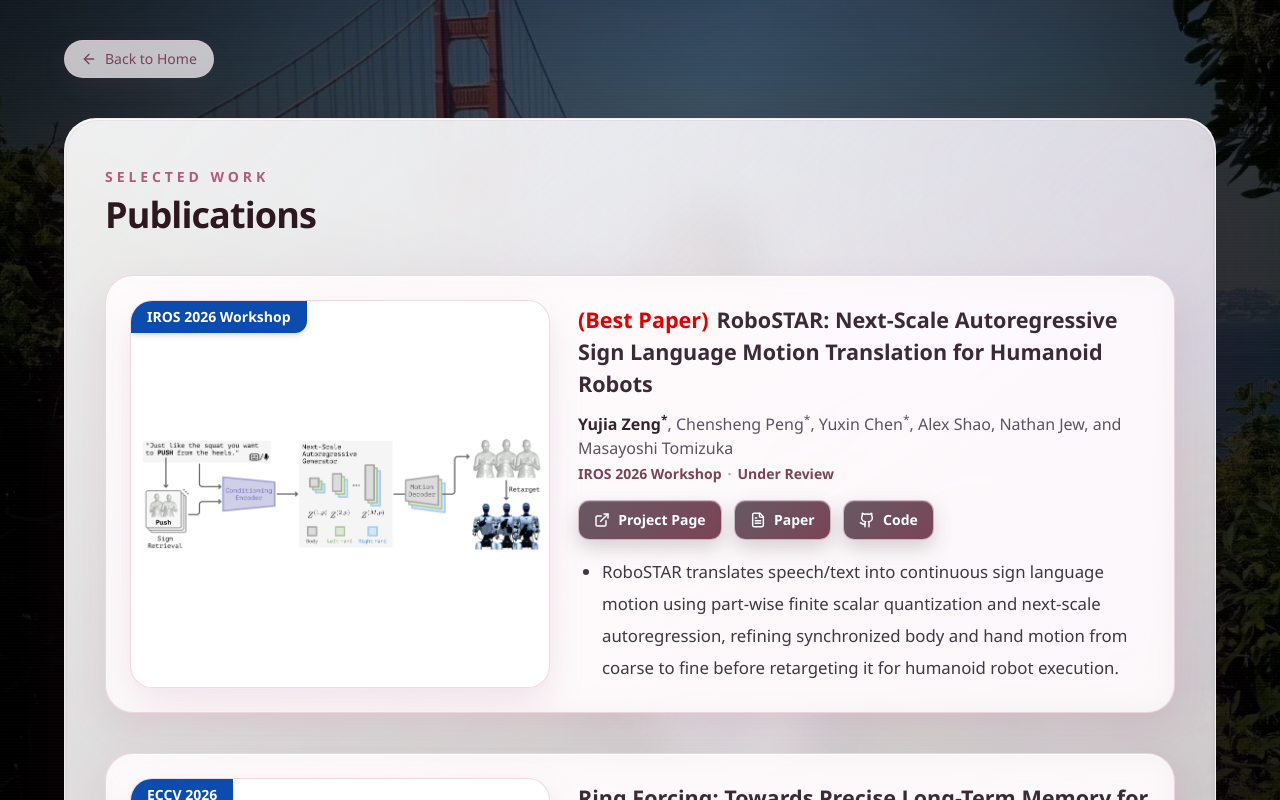
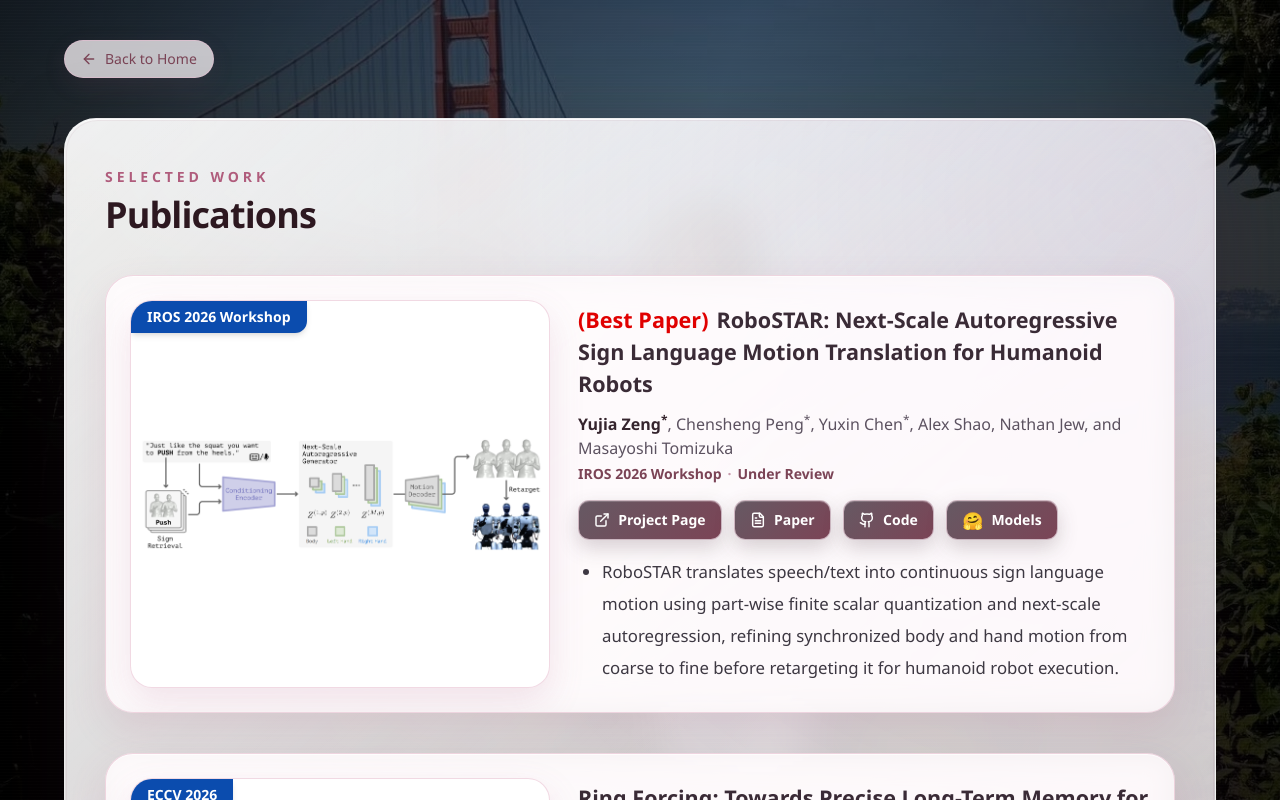
Before and after one commit to zyjOrz/zyjOrz.github.io, a Next.js app: page /publication in a window 1280 px wide. Shown: the top 800 px of the page. Built offline with nearby package versions, Linux system fonts and the light colour scheme; grey boxes are pictures that could not be loaded.

Commit message:
bestpaper

```diff
--- a/app/NewsTimeline.tsx
+++ b/app/NewsTimeline.tsx
@@ -6,7 +6,7 @@
   {
     date: '2610',
     emoji: '🏆',
-    content: <>RoboSTAR won the Best Paper Award at IROS 2026 NOC Workshop.</>,
+    content: <>RoboSTAR won the Best Paper Award at IROS 2026 NOC.</>,
   },
   {
     date: '2609',
--- a/app/publication/page.tsx
+++ b/app/publication/page.tsx
@@ -170,6 +170,20 @@
                         </span>
                       </>
                     ) : null}
+                    {paper.modelUrl ? (
+                    <a
+                      href={paper.modelUrl}
+                      target="_blank"
+                      rel="noopener noreferrer"
+                      className="paper-link-button"
+                      aria-label={`Open ${paper.title} models on Hugging Face`}
+                    >
+                      <span className="text-[17px] leading-none" aria-hidden="true">
+                        🤗
+                      </span>
+                      <span>Models</span>
+                    </a>
+                  ) : null}
                   </div>
 
                   <ul className="mt-4 list-disc space-y-2 pl-6 text-[1.05rem] leading-8 text-[#3d3842]">
```
